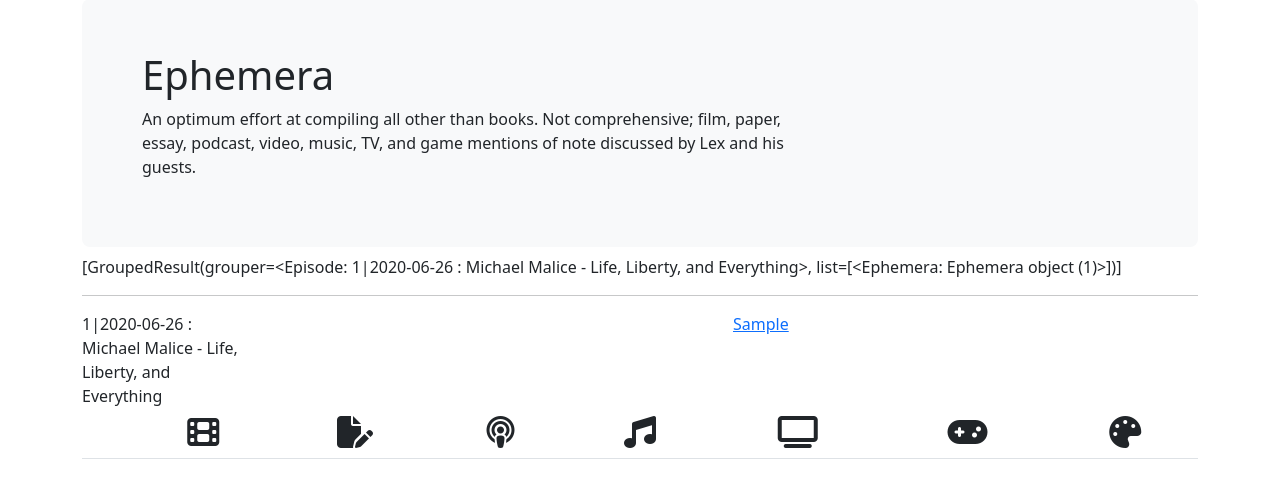
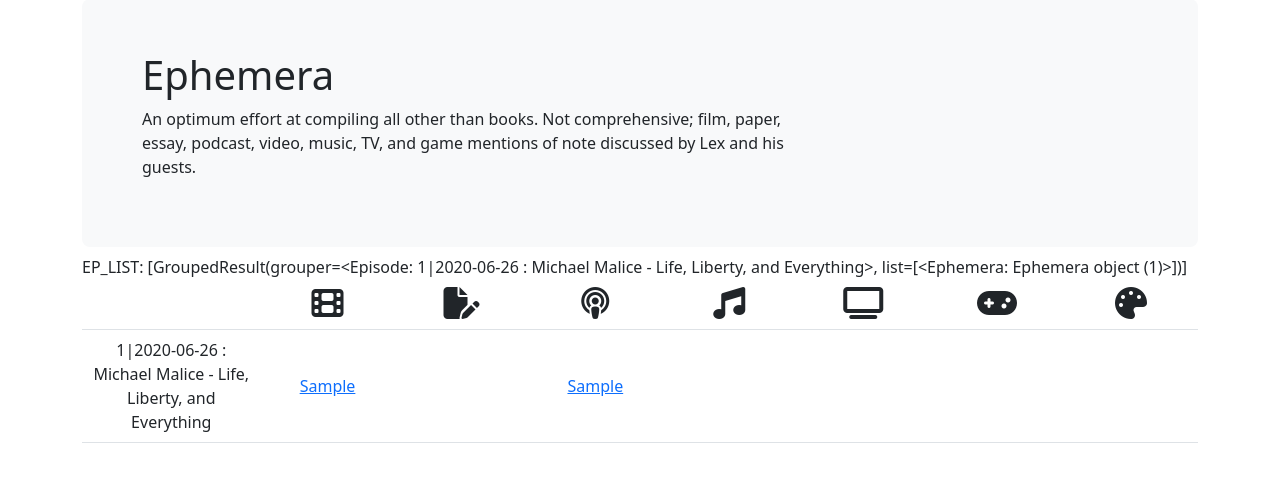
Before and after one commit to mpmckinley/LexOpCit, a Django app: page /ephemera/ in a window 1280 px wide. Shown: the part 83-581 px from the top of the page. Run offline with Django 3.2, Linux system fonts and the light colour scheme; data comes from the database, SQL or seed files in the repository; tables that the repository leaves empty hold one stand-in row (values such as "Sample post"); lists and menus that the app fills with data are empty; some libraries are stand-ins or nearby versions.

Commit message:
Front-end, clean unworking regroup

```diff
--- a/src/static/css/main.css
+++ b/src/static/css/main.css
@@ -32,8 +32,13 @@ td.library-td {
     width: 5%;
 }
 
-td.eph-lead {
-    width: 5%;
+th.eph-lead {
+    width: 16%;
+    text-align: left;
+}
+
+th.eph-content {
+    width: 12%;
 }
 
 tr.eph_body {
--- a/src/templates/about.html
+++ b/src/templates/about.html
@@ -11,7 +11,7 @@
     <div class="row">
         <div class="col-md">
             <p>
-                Our site is an excercise in love (and figuring out how to code a webpage). We are passionate about and appreciative for the thought, discussion, and ideas Lex and his guests have brought to the masses through the Lex Fridman Podcast.
+                LexOpCit is an excercise in love. We are passionate about and appreciative for the thought, discussion, and ideas Lex and his guests have brought to the masses through the Lex Fridman Podcast.
             </p>
             <p>
                 Where we try to capture all meaningful content mentioned or discussed at any length during the podcast - having a passion for reading, our focus is <a href="{% url 'books' %}">books</a>. All else, including film, papers, essays, podcasts, videos, music, TV, and games we have attempted to compile as <a href="{% url 'ephemera' %}">ephemera</a>.
--- a/src/templates/ephemera.html
+++ b/src/templates/ephemera.html
@@ -9,76 +9,47 @@
         </div>
     </div>
 
-
-    {% regroup ephemera by eph_ep as ep_list %}
-        {{ ep_list }}
-        {% for eph_ep in ep_list %}
-        <hr>
-        <div class="row">
-            <div class="row">
-                <div class="col-2">
-                    {{ eph_ep.grouper }}
-                </div>
-                <div class="col">
-                    {% for film in ep_list.list %}
-                        {{ ephemera }}
-                    {% endfor %}
-                </div>
-                <div class="col">
-                    {% for podcast in eph_ep.list %}
-                        <a href="{{ link }}">{{ podcast.podcast }}</a>
-                    {% endfor %}
-                </div>
-            </div>
-        </div>
-        {% endfor %}
-
-                            {% comment %} {% for film in ep_list.list %}
-                                {% if film.film is not blank %}
-                                    {{ film.film }}
-                                {% endif %}
-                            {% endfor %} {% endcomment %}
-
-                {% comment %} <a href="{{ object.link }}">{{ paper.paper }}</a><br>
-                    <a href="{{ object.link }}">{{ music.music }}</a><br>
-                    <a href="{{ object.link }}">{{ video.video }}</a><br>
-                    <a href="{{ object.link }}">{{ games.games }}</a><br>
-                    <a href="{{ object.link }}">{{ art.art }}</a><br> {% endcomment %}
-
-                        {% comment %} {% endfor %} {% endcomment %}
-
-                        {% comment %} {% for film in object.film %} {% endcomment %}
-                            {% comment %} <a href="{{ link }}">{{ film }}</a><br> {% endcomment %}
-                        {% comment %} {% endfor %} {% endcomment %}
-                            {% comment %} {% if object.film is not null %} {% endcomment %}
-                            {% comment %} {{ object }} {% endcomment %}
-                            {% comment %} {% if film.film is not null %} {% endcomment %}
-{% comment %}
-
-                            {% comment %} {% endif %} {% endcomment %}
-                            {% comment %} {% endif %} {% endcomment %}
-                        {% comment %} {% endfor %} {% endcomment %}
-    {% comment %} </tr> {% endcomment %}
-
     <table class="table ephemera">
         <thead>
             <tr>
-                <th></th>
-                <th><i class="fa-solid fa-film fa-2x"></i></th>
-                <th><i class="fa-solid fa-file-pen fa-2x"></i></i></th>
-                <th><i class="fa-solid fa-podcast fa-2x"></i></th>
-                <th><i class="fa-solid fa-music fa-2x"></i></th>
-                <th><i class="fa-solid fa-tv fa-2x"></i></i></th>
-                <th><i class="fa-solid fa-gamepad fa-2x"></i></th>
-                <th><i class="fa-solid fa-palette fa-2x"></i></i></th>
+                <th class="eph-lead"></th>
+                <th class="eph-content"><i class="fa-solid fa-film fa-2x"></i></th>
+                <th class="eph-content"><i class="fa-solid fa-file-pen fa-2x"></i></i></th>
+                <th class="eph-content"><i class="fa-solid fa-podcast fa-2x"></i></th>
+                <th class="eph-content"><i class="fa-solid fa-music fa-2x"></i></th>
+                <th class="eph-content"><i class="fa-solid fa-tv fa-2x"></i></i></th>
+                <th class="eph-content"><i class="fa-solid fa-gamepad fa-2x"></i></th>
+                <th class="eph-content"><i class="fa-solid fa-palette fa-2x"></i></i></th>
             </tr>
         </thead>
         <tbody>
-            {% comment %} {% for film in ep_list %}
-            <td><a href="{{ ephemera.link }}">{{ ephemera.film }}</a></td>
-            {% endfor %} {% endcomment %}
-            {% comment %} {% endfor %} {% endcomment %}
-            {% comment %} {% endfor %} {% endcomment %}
+            {% regroup ephemera by eph_ep as ep_list %}
+                EP_LIST: {{ ep_list }}
+                {% for eph_ep in ep_list %}
+                {% comment %} See return of NULL values in below FOR statements {% endcomment %}
+                    <tr>
+                        <td>
+                            {{ eph_ep.grouper }}
+                        </td>
+                        <td>
+                            {% for film in eph_ep.list %}
+                                <a href="{{ link }}">{{ film.film }}</a>
+                                <br>
+                            {% endfor %}
+                        </td>
+                        <td></td>
+                        <td>
+                            {% for podcast in eph_ep.list %}
+                                <a href="{{ link }}">{{ podcast.podcast }}</a>
+                                <br>
+                            {% endfor %}
+                        </td>
+                        <td></td>
+                        <td></td>
+                        <td></td>
+                        <td></td>
+                    </tr>
+                {% endfor %}
         </tbody>
     </table>
 
--- a/src/templates/home.html
+++ b/src/templates/home.html
@@ -3,7 +3,7 @@
 {% block content %}
 
 {% comment %} <div class="container"> {% endcomment %}
-    <div class="row row-cols-1 row-cols-sm-2 row-cols-md-3 row-cols-lg-4 row-cols-xl-5 grid">
+    <div class="row row-cols-1 row-cols-sm-2 row-cols-md-3 row-cols-lg-4 row-cols-xl-5 grid" data-masonry='{"percentPosition": true }'>
      {% comment %} data-masonry='{"percentPosition": true }' {% endcomment %}
         {% for episodes in episodes %}
         <div class="col mb-2">
```
Also changed, not shown: src/templates/book/library.html (+6 -4 lines).
